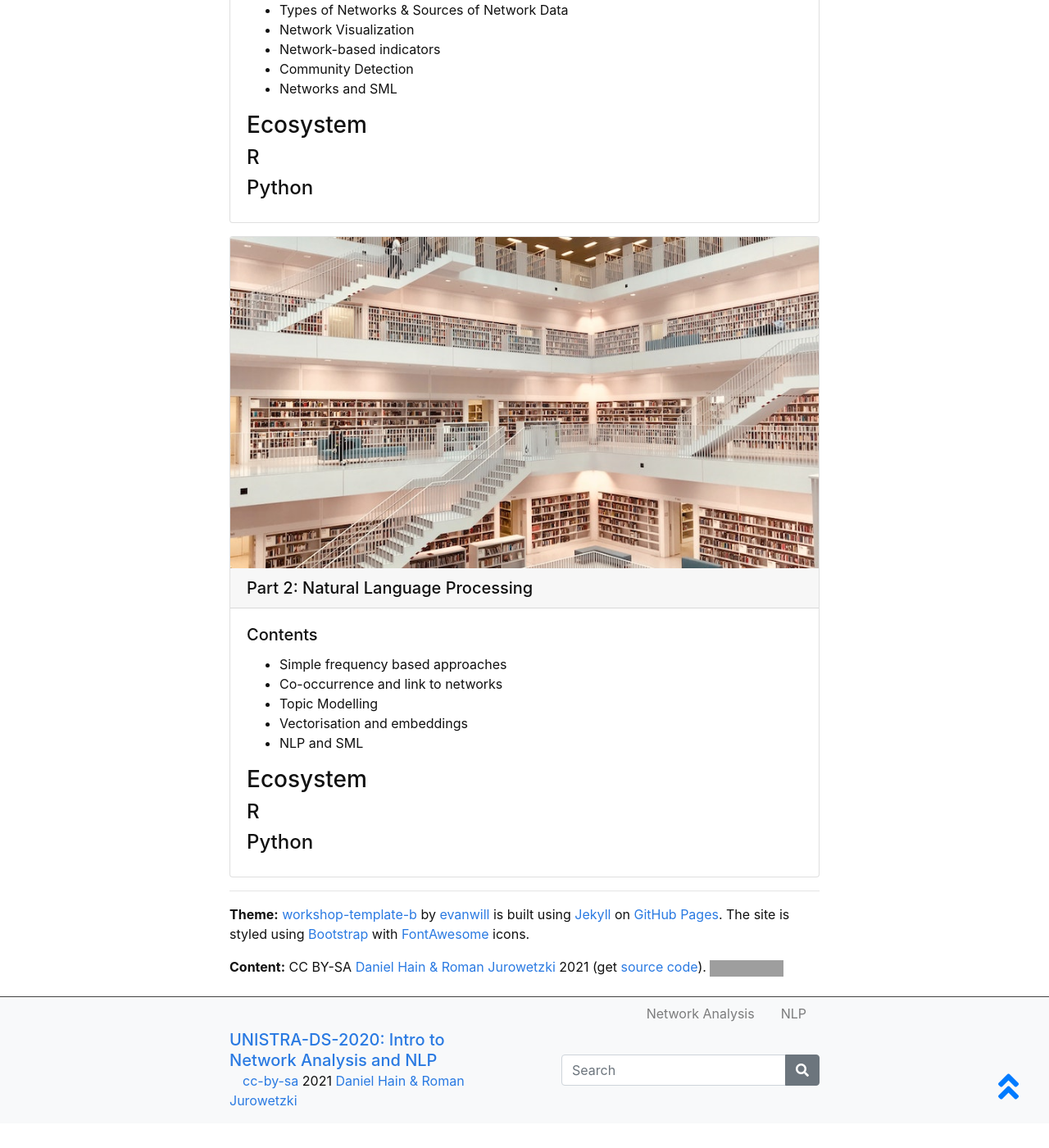
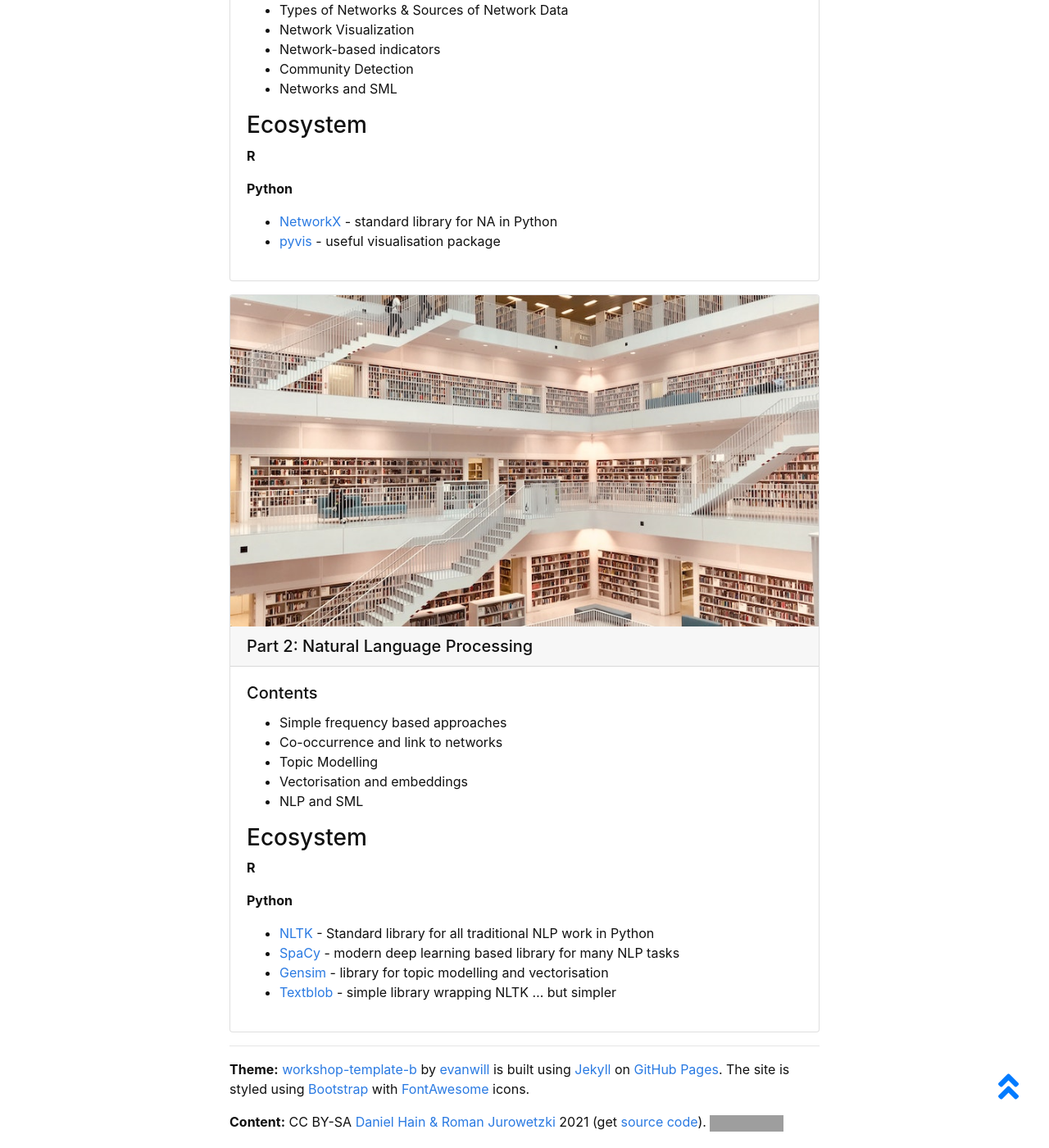
Before and after one commit to SDS-AAU/UNISTRA-DS-2020, a Jekyll site: the page built from index.md, in a window 1280 px wide and 1400 px high, scrolled down 1395 px. Shown: the whole window at 82% size. Built offline with Jekyll 4.4.1, drawn with Linux system fonts in a browser that asks for light colours; before the commit the page ends 2765 px from its top, so only the background shows below that; grey boxes are pictures that could not be loaded.

Commit message:
titlepage edits

```diff
--- a/_config.yml
+++ b/_config.yml
@@ -12,7 +12,7 @@ title: "UNISTRA-DS-2020: Intro to Network Analysis and NLP"
 # title-icon appears in the header to give some pizazz (leave blank for none)
 # choose from Font Awesome 5 free, https://fontawesome.com/icons?d=gallery&m=free
 # some options: fas fa-wrench; fas fa-cogs; fas fa-code; fas fa-chalkboard-teacher; fas fa-book-open
-title-icon: fas project-diagram
+title-icon: fas fa-project-diagram
 # description, keywords, and image for meta tags
 description: "Blended Learning Module: Intro to network analysis and natural language processing"
 keywords: "network analyais, language processing, python, R, graphs, topic modelling, text analysi"
@@ -29,7 +29,7 @@ repo: "https://github.com/SDS-AAU/UNISTRA-DS-2021"
 # site urls
 # add the url for the domain,
 # on gh-pages follow the pattern: https://username.github.io
-url: https://SDS-AAU.github.io/
+url: https://SDS-AAU.github.io
 # add subsection of the domain,
 # on gh-pages this is a / followed by the name of the repository
 baseurl: /UNISTRA-DS-2021
--- a/index.md
+++ b/index.md
@@ -19,9 +19,12 @@ This is the repository website for the 2021 course in Network Analysis and NLP a
 - Networks and SML
 
 ### Ecosystem
-#### R
+**R**
 
-#### Python
+**Python**
+- [NetworkX](https://networkx.org/) - standard library for NA in Python
+- [pyvis](https://pyvis.readthedocs.io/en/latest/) - useful visualisation package
+
 
 {% endcapture %}
 {% include card.html text=text header="Part 1: Network Analysis" title="Contents" img="network_title.jpg" %}
@@ -35,9 +38,13 @@ This is the repository website for the 2021 course in Network Analysis and NLP a
 - NLP and SML
 
 ### Ecosystem
-#### R
+**R**
 
-#### Python
+**Python**
+* [NLTK](https://www.nltk.org/book/) - Standard library for all traditional NLP work in Python
+* [SpaCy](https://spacy.io/) - modern deep learning based library for many NLP tasks
+* [Gensim](https://radimrehurek.com/gensim/) - library for topic modelling and vectorisation
+* [Textblob](https://textblob.readthedocs.io/en/dev/) - simple library wrapping NLTK ... but simpler
 
 {% endcapture %}
 {% include card.html text=text header="Part 2: Natural Language Processing" title="Contents" img="nlp_title.jpg" %}
```
